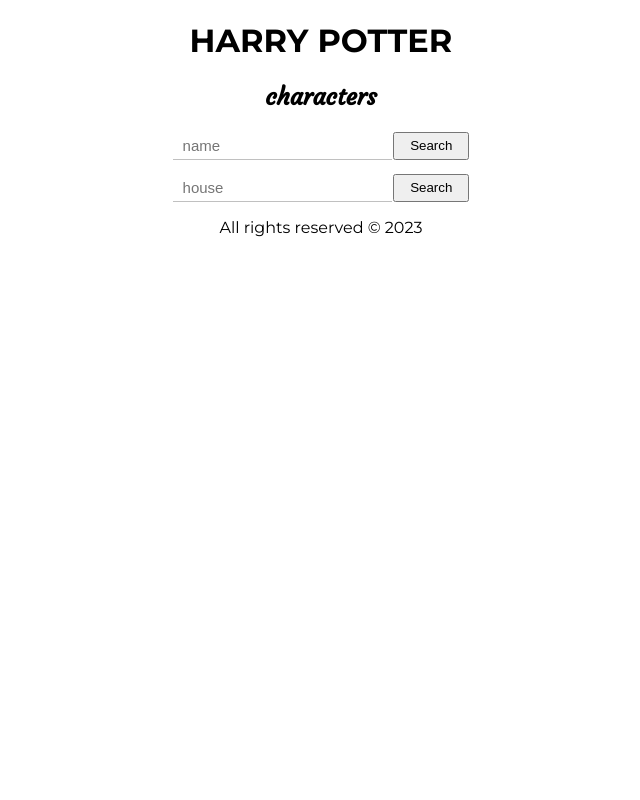
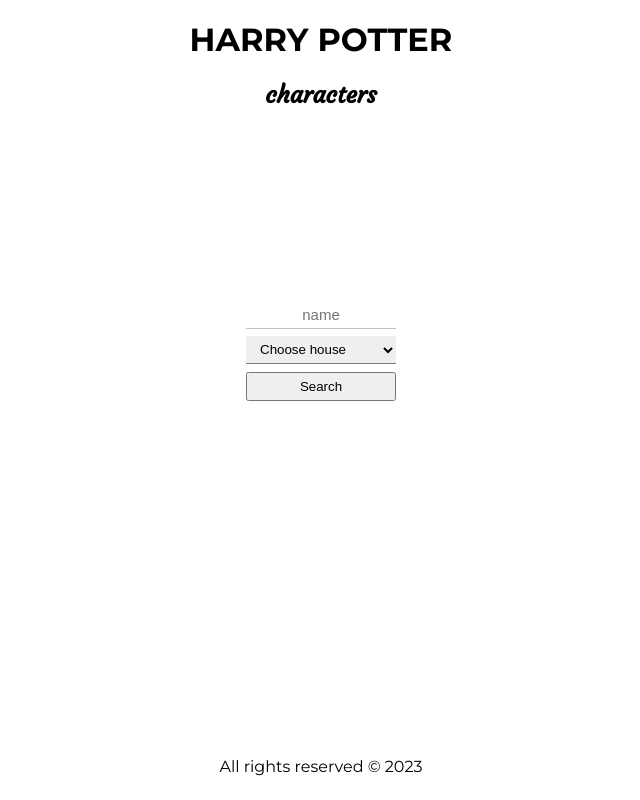
Before and after one commit to LenaYork/harrypotter, a React (Create React App) app: page / in a window 1280 px wide. Shown: the whole page, without its empty margins (319-959 px from the left). Built offline with nearby package versions, Linux system fonts and the light colour scheme.

Commit message:
style: stylize inputs

```diff
--- a/src/App.css
+++ b/src/App.css
@@ -1,27 +1,29 @@
 @import url('https://fonts.googleapis.com/css2?family=Montserrat:ital,wght@0,400;0,700;1,400&display=swap');
 @import url('https://fonts.googleapis.com/css2?family=Courgette&display=swap');
+
+.container {
+  height: 99vh;
+  display: flex;
+  flex-direction: column;
+  justify-content: space-between;
+}
 
 .header, .footer {
   text-align: center;
 }
 
+.header {
+  padding-top: 20px;
+}
+
 h1 {
+  margin-top: 0;
   text-transform: uppercase;
   font-family: 'Montserrat', sans-serif;
 }
 
 h2 {
   font-family: 'Courgette', cursive;
-}
-
-.queries {
-  height: 70px;
-  margin: 0 auto;
-  max-width: 300px;
-  display: flex;
-  flex-direction: column;
-  justify-content: space-between;
-
 }
 
 .footer {
--- a/src/App.js
+++ b/src/App.js
@@ -1,6 +1,6 @@
 import logo from './logo.svg';
 import './App.css';
-import { Input } from "./components/Input/Input";
+import { SearchForm } from "./components/SearchForm/SearchForm";
 import { useState } from "react";
 
 function App() {
@@ -13,19 +13,15 @@ function App() {
     console.log(event.target.value);
   }
 
-  const getCharacterByName = () => {
-    //fetch
-    console.log("characterName", characterName)
-  }
-
   const saveHouseName = (event) => {
     setHouse(event.target.value);
     console.log(event.target.value);
   }
 
-  const getCharacterByHouse = () => {
+  const searchForCharacters = () => {
     //fetch
     console.log("house", house);
+    console.log("characterName", characterName);
   }
 
   return (
@@ -34,20 +30,20 @@ function App() {
         <h1>harry potter</h1>
         <h2>characters</h2>
       </header>
-      <section className="queries">
-        <Input
-          placeholder="name"
+        <SearchForm
           characterName={characterName}
-          onChange={saveCharacterName}
-          onClick={getCharacterByName}
+          saveCharacterName={saveCharacterName}
+          saveHouseName={saveHouseName}
+          onClick={searchForCharacters}
+          house={house}
         />
-        <Input
+        {/* <Input
           placeholder="house"
           house={house}
           onChange={saveHouseName}
           onClick={getCharacterByHouse}
-        />
-      </section>
+        /> */}
+
       <section className="cards"></section>
       <footer className="footer">
         <p>All rights reserved &copy; 2023</p>
--- a/src/components/Input/Input.css
+++ /dev/null
@@ -1,31 +0,0 @@
-.input {
-    padding: 5px 10px;
-    font-size: 15px;
-    border: none;
-    border-bottom: 1px solid silver;
-}
-
-.input-container {
-    display: flex;
-    justify-content: space-evenly;
-}
-
-.input:focus {
-    border: none;
-    outline: none;
-    background-color: aquamarine;
-    color: olive;
-    border-bottom: 1px solid grey;
-}
-
-.button {
-    padding: 0 15px;
-}
-
-.button:hover {
-    cursor: pointer;
-}
-
-/* .button:active {
-
-} */
--- a/src/components/Input/Input.jsx
+++ /dev/null
@@ -1,20 +0,0 @@
-import "./Input.css";
-
-export const Input = ({placeholder, characterName, house, onChange, onClick}) => {
-    return(
-        <div className="input-container">
-            <input
-                className="input"
-                type="text"
-                placeholder={placeholder}
-                onChange={onChange}
-
-            />
-            <button
-                className="button"
-                onClick={onClick}>
-                    Search
-            </button>
-        </div>
-    )
-}
--- /dev/null
+++ b/src/components/SearchForm/SearchForm.css
@@ -0,0 +1,57 @@
+.queries {
+    height: 100px;
+    margin: 0 auto;
+    max-width: 150px;
+    display: flex;
+    flex-direction: column;
+    justify-content: space-between;
+  }
+
+.input {
+    padding: 5px 10px;
+    font-size: 15px;
+    border: none;
+    border-bottom: 1px solid silver;
+    text-align: center;
+    transition: 0.5s;
+}
+
+.input:hover {
+    background-color: silver;
+}
+
+.input:focus {
+    border: none;
+    outline: none;
+    background-color: aquamarine;
+    color: olive;
+    border-bottom: 1px solid grey;
+}
+
+.select {
+    border: none;
+    border-bottom: 1px solid grey;
+    padding: 5px 10px;
+    transition: 0.5s;
+}
+
+.select:hover {
+    cursor: pointer;
+    background-color: silver;
+}
+
+.select:focus {
+    border: none;
+}
+
+.button {
+    padding: 5px 15px;
+}
+
+.button:hover {
+    cursor: pointer;
+}
+
+/* .button:active {
+
+} */
--- /dev/null
+++ b/src/components/SearchForm/SearchForm.jsx
@@ -0,0 +1,32 @@
+import "./SearchForm.css";
+
+export const SearchForm = ({characterName, house, onClick, saveCharacterName, saveHouseName}) => {
+    return(
+        <section className="queries">
+            <input
+                className="input"
+                type="text"
+                placeholder={characterName}
+                onChange={saveCharacterName}
+            />
+
+            <select
+                value={house}
+                onChange={saveHouseName}
+                className="select"
+            >
+                <option value="house" disabled defaultValue hidden>Choose house</option>
+                <option value="Gryffindor">Gryffindor</option>
+                <option value="Hufflepuff">Hufflepuff</option>
+                <option value="Ravenclaw">Ravenclaw</option>
+                <option value="Slytherin">Slytherin</option>
+            </select>
+
+            <button
+                className="button"
+                onClick={onClick}>
+                    Search
+            </button>
+        </section>
+    )
+}
```
